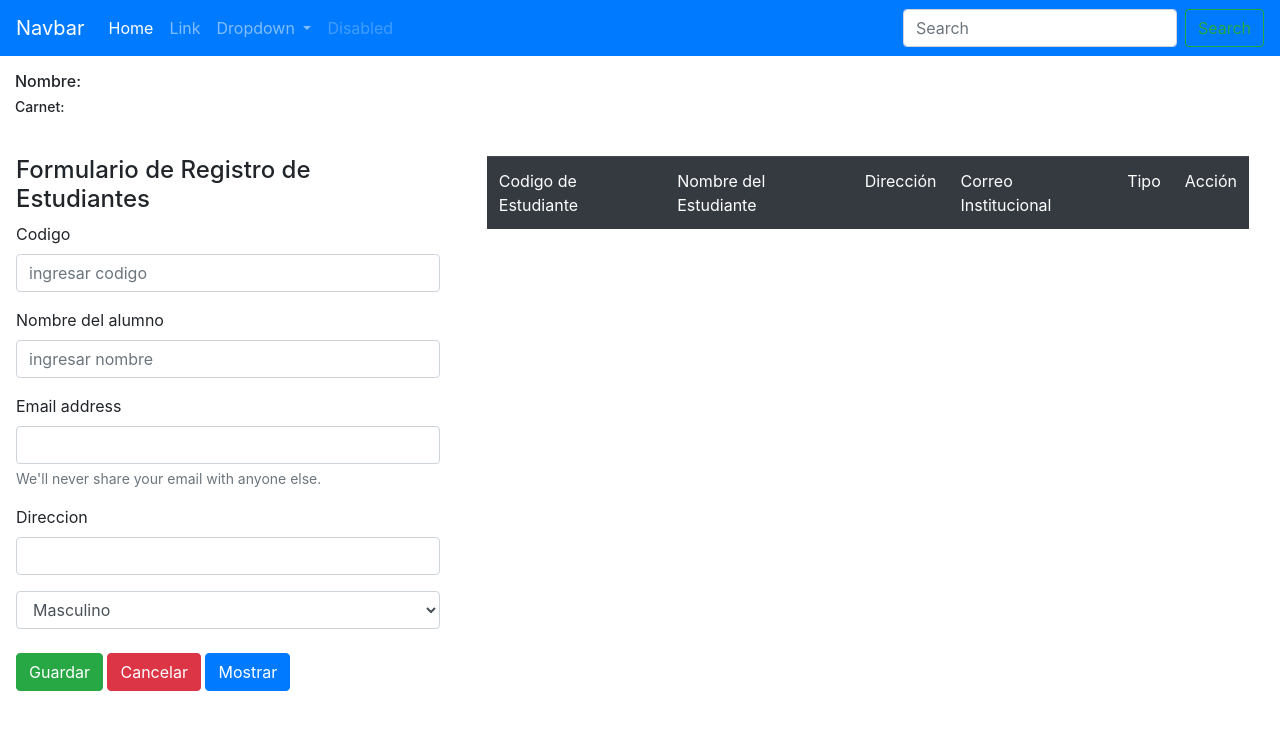
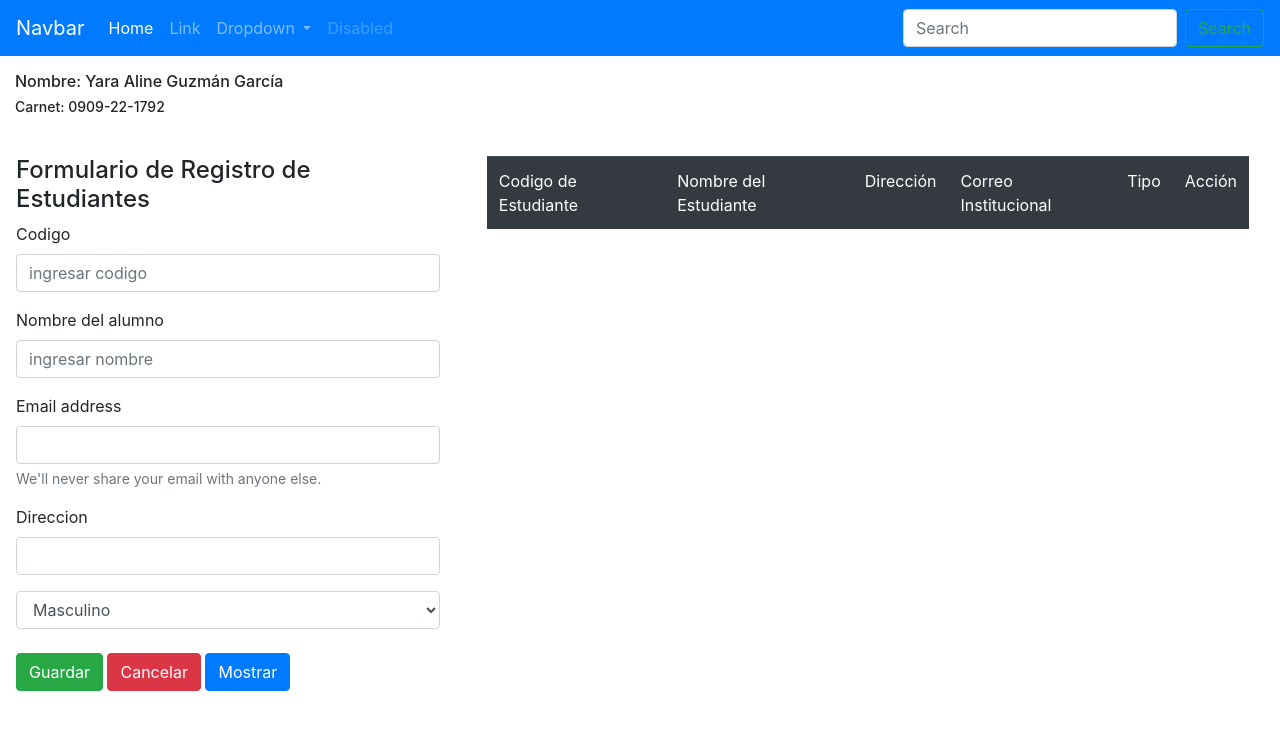
Before and after one commit to YaraAlineGuzman1792/Implementacion-App-Web-En-Maquina-Virtual-master, a plain HTML site: page build/web/index.html in a window 1280 px wide. Drawn offline with nearby package versions, Linux system fonts and the light colour scheme; some packages are replaced by stand-ins of ours; a script that the page names is missing.

Commit message:
Se añaden el nombre y el carnet al codigo

```diff
--- a/build/web/index.html
+++ b/build/web/index.html
@@ -52,8 +52,8 @@ Click nbfs://nbhost/SystemFileSystem/Templates/JSP_Servlet/Html.html to edit thi
     </nav>
 
     <div class="col-md-12 py-3">
-        <h1 style="font-size: 16px;">Nombre:</h1>
-        <h2 style="font-size: 14px;">Carnet:</h2>
+        <h1 style="font-size: 16px;">Nombre: Yara Aline Guzmán García</h1>
+        <h2 style="font-size: 14px;">Carnet: 0909-22-1792 </h2>
     </div>
 
     <div class="d-flex justify-content-around">
```
Also changed, not shown: web/index.html (+2 -2 lines).
